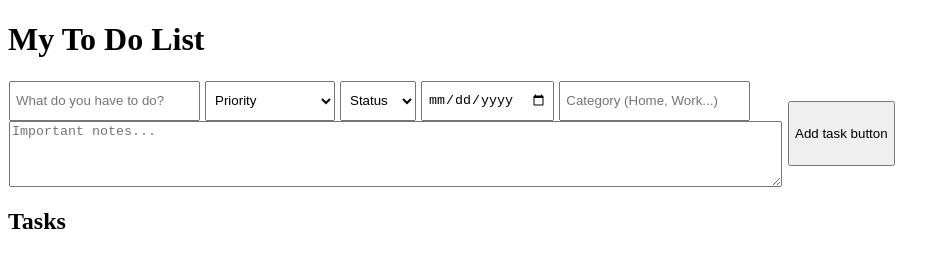
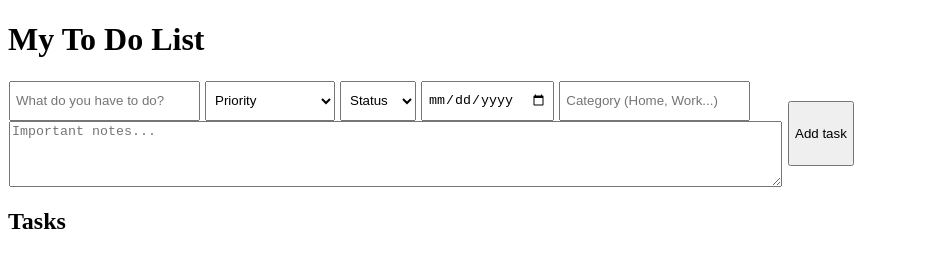
Before and after one commit to solisoares/todo-list-js, a plain HTML site: page index.html in a window 1280 px wide. Shown: the whole page, without its empty margins (0-950 px from the left). Drawn offline with Linux system fonts and the light colour scheme.

Commit message:
style: rename add button

```diff
--- a/index.html
+++ b/index.html
@@ -44,7 +44,7 @@
         </div>
 
         <div class="add-task-button">
-            <button id="add-task-button">Add task button</button>
+            <button id="add-task-button">Add task</button>
         </div>
     </header>
     <main>
```
